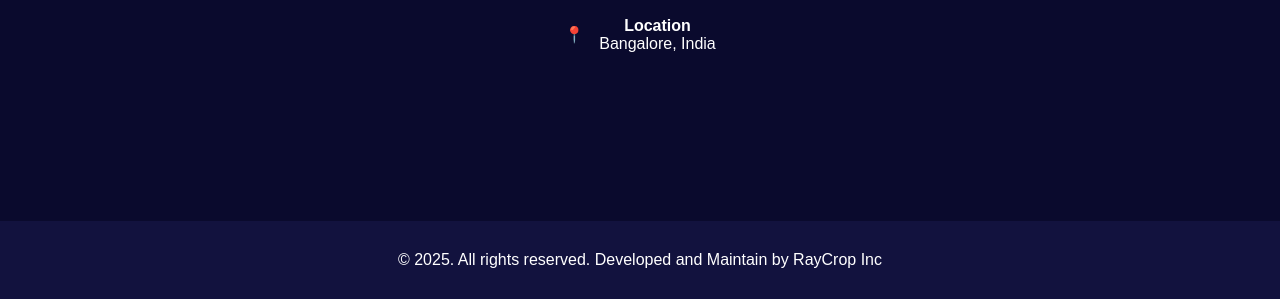
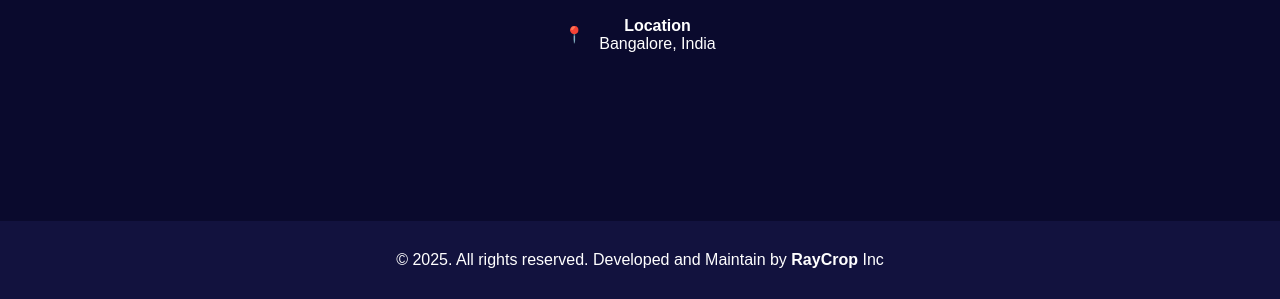
Before and after one commit to Yashwant361/Portfolio-, a plain HTML site: page index.html in a window 1280 px wide. Shown: the part 2734-3033 px from the top of the page. Drawn offline with nearby package versions, Linux system fonts and the light colour scheme.

Commit message:
edit footer

```diff
--- a/index.html
+++ b/index.html
@@ -229,7 +229,7 @@
 
     <footer>
 
-        <p>&copy; 2025. All rights reserved. Developed and Maintain by RayCrop Inc</p>
+        <p>&copy; 2025. All rights reserved. Developed and Maintain by <b>RayCrop</b> Inc</p>
     </footer>
 
     <script src="script.js"></script>
```
